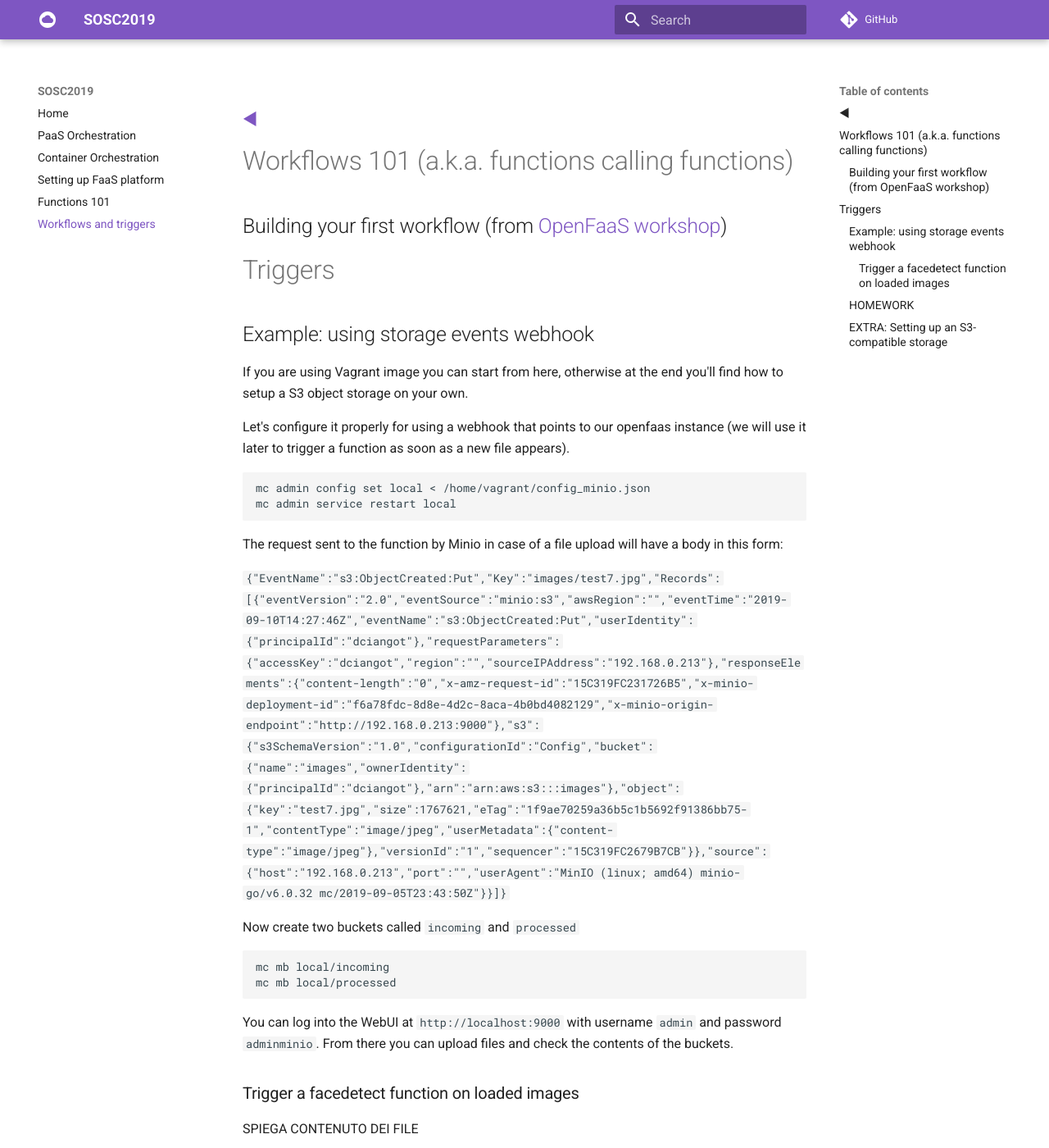
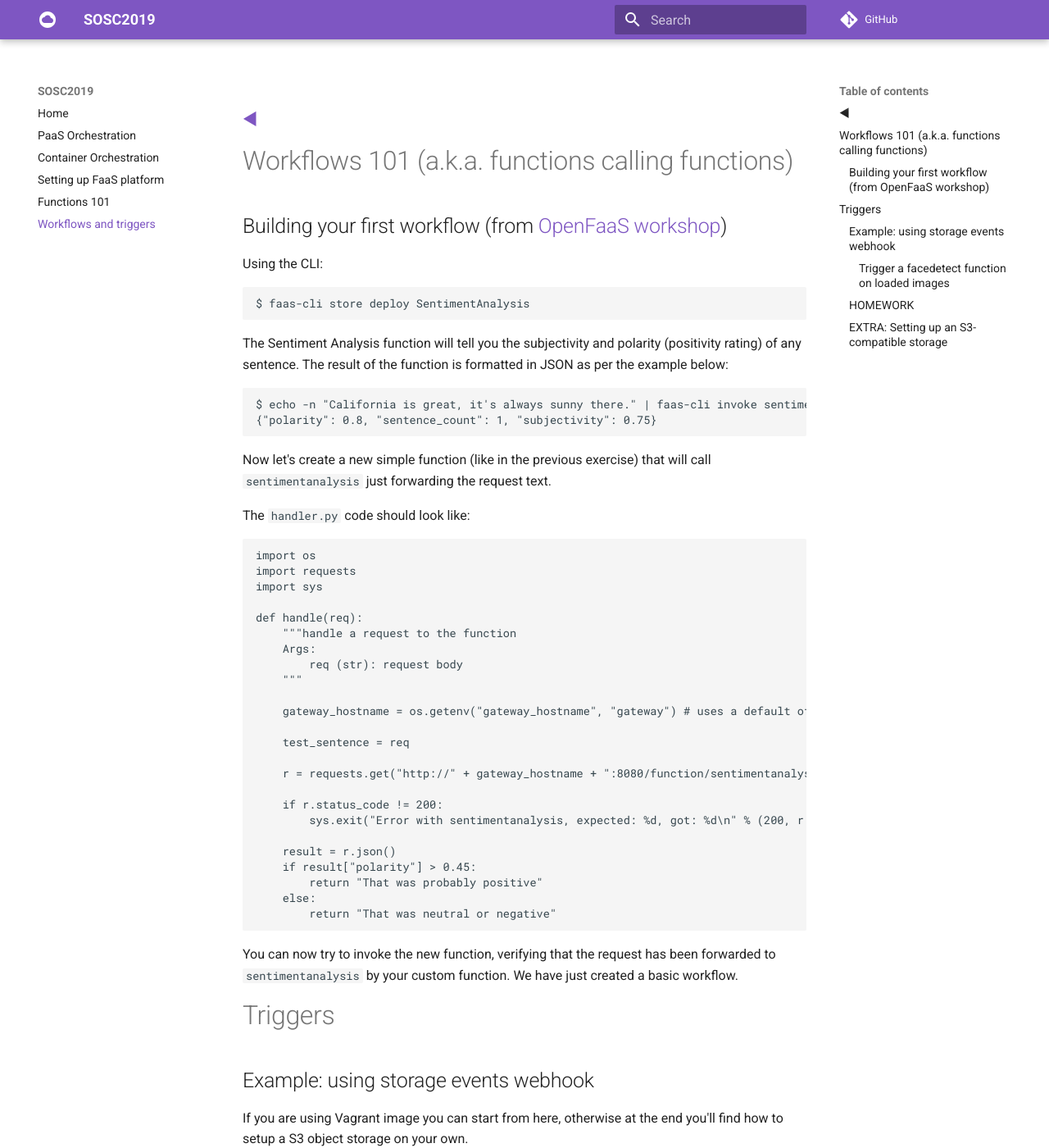
Before and after one commit to alexellis/SOSC2019, an MkDocs documentation site: the page built from docs/workflows.md, in a window 1280 px wide and 1400 px high. Shown: the whole window at 82% size. Built offline with MkDocs 1.6.1 and Material for MkDocs 9.7.7, drawn with Linux system fonts in a browser that asks for light colours; comment, search, counter and statistics services are not loaded.

Commit message:
workfkow test

````diff
--- a/docs/workflows.md
+++ b/docs/workflows.md
@@ -4,7 +4,51 @@
 
 ## Building your first workflow (from [OpenFaaS workshop](https://github.com/openfaas/workshop/blob/master/lab4.md#kubernetes-1))
 
+Using the CLI:
 
+```
+$ faas-cli store deploy SentimentAnalysis
+```
+
+The Sentiment Analysis function will tell you the subjectivity and polarity (positivity rating) of any sentence. The result of the function is formatted in JSON as per the example below:
+
+```
+$ echo -n "California is great, it's always sunny there." | faas-cli invoke sentimentanalysis
+{"polarity": 0.8, "sentence_count": 1, "subjectivity": 0.75}
+```
+
+Now let's create a new simple function (like in the previous exercise) that will call `sentimentanalysis` just forwarding the request text.
+
+The `handler.py` code should look like:
+
+```python
+import os
+import requests
+import sys
+
+def handle(req):
+    """handle a request to the function
+    Args:
+        req (str): request body
+    """
+
+    gateway_hostname = os.getenv("gateway_hostname", "gateway") # uses a default of "gateway" for when "gateway_hostname" is not set
+
+    test_sentence = req
+
+    r = requests.get("http://" + gateway_hostname + ":8080/function/sentimentanalysis", data= test_sentence)
+
+    if r.status_code != 200:
+        sys.exit("Error with sentimentanalysis, expected: %d, got: %d\n" % (200, r.status_code))
+
+    result = r.json()
+    if result["polarity"] > 0.45:
+        return "That was probably positive"
+    else:
+        return "That was neutral or negative"
+```
+
+You can now try to invoke the new function, verifying that the request has been forwarded to `sentimentanalysis` by your custom function. We have just created a basic workflow.
 
 # Triggers
 
````
